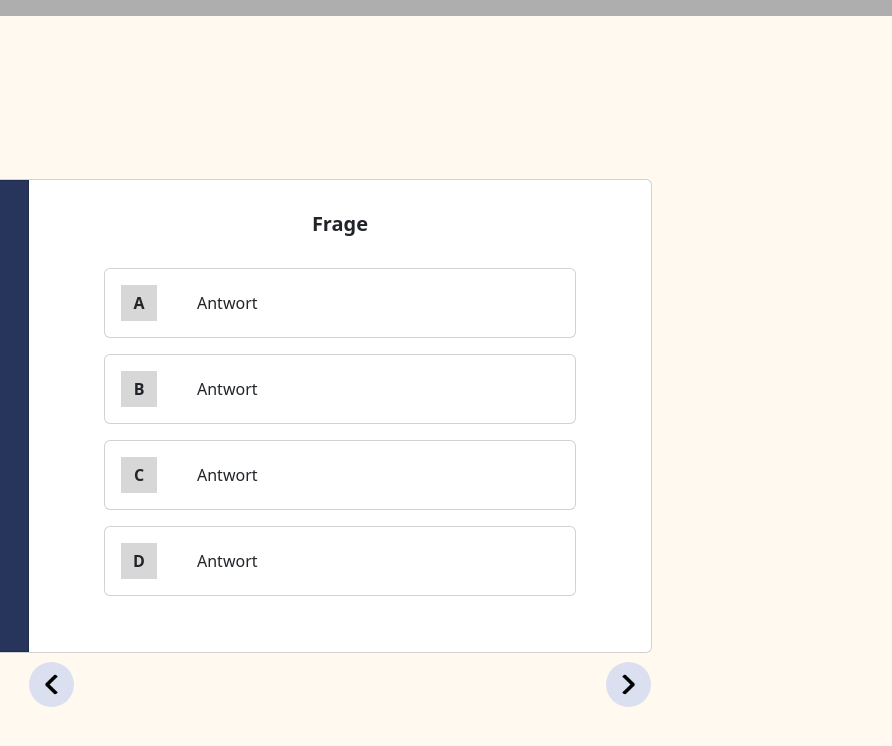
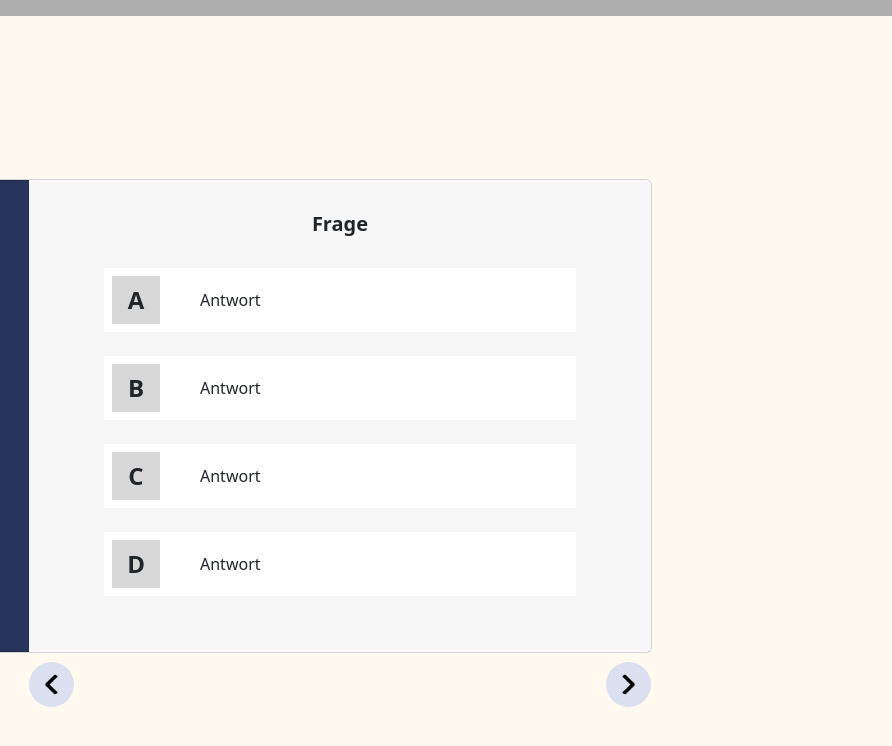
Before and after one commit to Mvstafa34/QuizApp, a plain HTML site: page index.html in a window 1280 px wide. Shown: the full height of the page, 388-1280 px from the left. Drawn offline with nearby package versions, Linux system fonts and the light colour scheme.

Commit message:
improved design v2

```diff
--- a/index.html
+++ b/index.html
@@ -24,7 +24,7 @@
         <div class="progress-bar" style="width: 15%"></div>
     </div>
     <div class="container">
-        <div class="card" style="width: 50rem;">
+        <div class="card main" style="width: 50rem;">
             <nav class="navbar card">
                 <div class="container-fluid">
                     <a class="navbar-brand" href="#">
@@ -43,7 +43,7 @@
             </nav>
             <div class="title card-body d-flex flex-column align-items-center">
                 <h5 class="card-title text-center">Frage</h5>
-                <div class="answer-cards d-flex flex-column justify-content-between flex-1 gap-3">
+                <div class="answer-cards d-flex flex-column justify-content-between flex-1 gap-4">
                     <div class="card ">
                         <div class="card-body">
                             <div class="letter"><strong>A</strong></div>
--- a/style.css
+++ b/style.css
@@ -31,6 +31,12 @@ body {
     min-width: unset !important;
 }
 
+.card:not(.main, .navbar) {
+    background-color: #FFFFFF !important;
+    border-radius: 0 !important;
+    border: 0 !important;
+}
+
 .card-title {
     margin: 1rem 0 2rem 0 !important;
     font-weight: bold;
@@ -38,6 +44,10 @@ body {
 
 .navbar span {
     color: #AEAEAE;
+}
+
+.navbar span:hover {
+    color: #FFFFFF;
 }
 
 .navbar img {
@@ -96,11 +106,19 @@ body {
     width: 30px;
     height: 30px;
     margin-right: 2.5rem;
-    padding: 18px;
+    padding: 24px;
+    font-size: 1.5rem;
     background-color: #D7D7D7;
 }
 
 .card-body:not(.title) {
     display: flex;
     align-items: center;
+    font-weight: 500;
+    padding: 0.5rem;
 }
+
+.title {
+    background-color: #F7F7F7;
+    border-radius: 0.375rem;
+}
```
